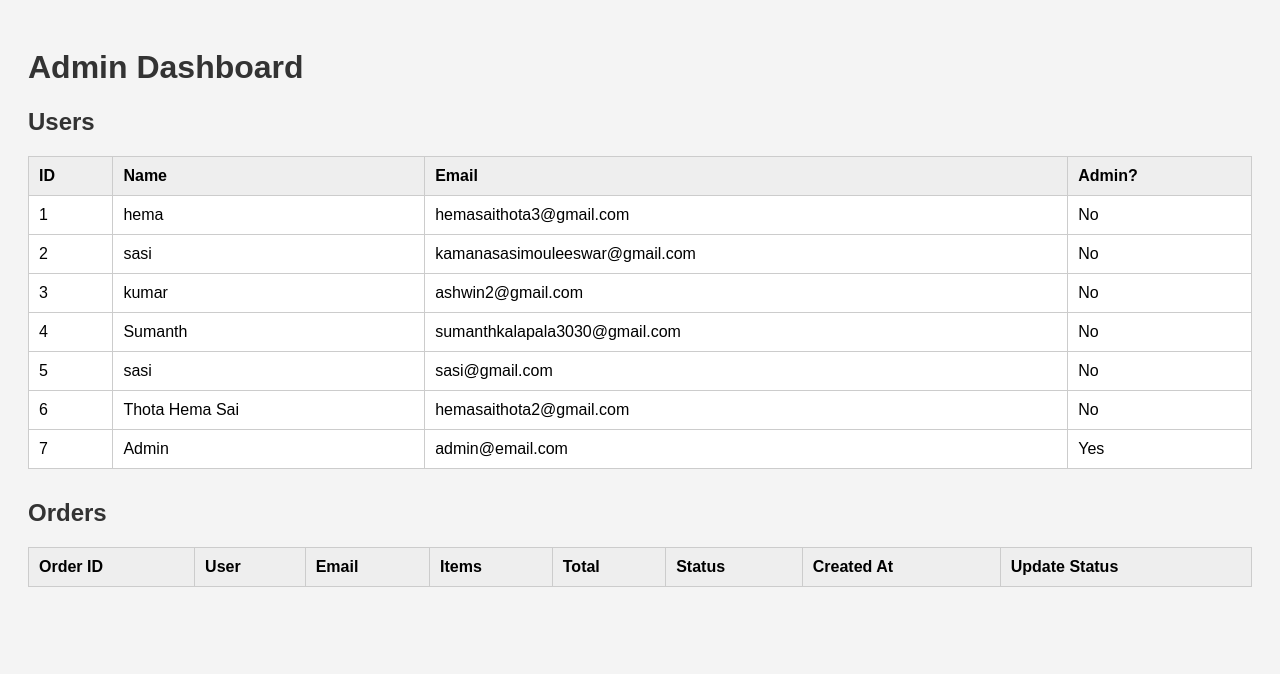
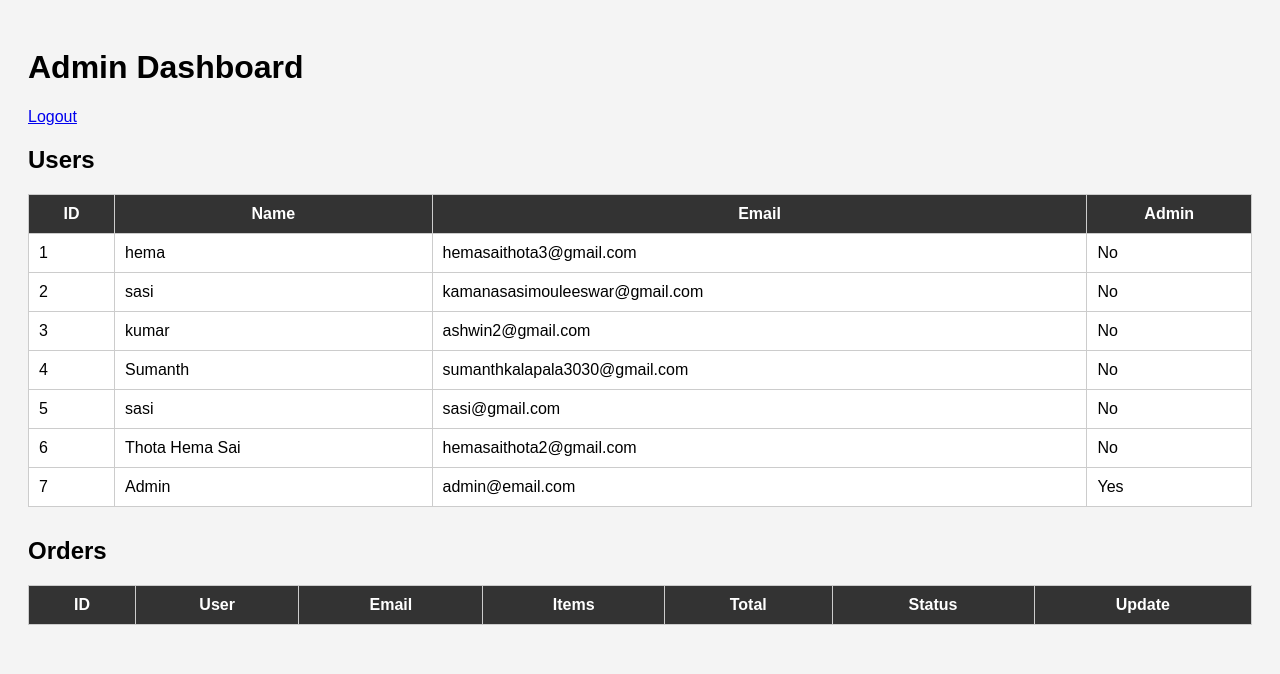
Before and after one commit to hemasaithota3-cmd/sample-web, a Flask app: page /admin in a window 1280 px wide. Shown: the top 674 px of the page. Run offline with Flask 3, Linux system fonts and the light colour scheme; a user stored in the database is signed in; data comes from the database, SQL or seed files in the repository; data that the repository does not hold is empty.

Commit message:
Update admin.html

```diff
--- a/templates/admin.html
+++ b/templates/admin.html
@@ -1,104 +1,130 @@
 <!DOCTYPE html>
-<html lang="en">
+<html>
 <head>
-    <meta charset="UTF-8">
+
 <title>Admin Dashboard</title>
+
 <style>
-        body {
-            font-family: Arial, sans-serif;
-            padding: 20px;
-            background: #f4f4f4;
+
+body{
+font-family:Arial;
+background:#f4f4f4;
+padding:20px;
 }
-        h1, h2 {
-            color: #333;
+
+table{
+width:100%;
+border-collapse:collapse;
+background:white;
+margin-bottom:30px;
 }
-        table {
-            border-collapse: collapse;
-            width: 100%;
-            margin-bottom: 30px;
-            background: #fff;
+
+th,td{
+padding:10px;
+border:1px solid #ccc;
 }
-        th, td {
-            border: 1px solid #ccc;
-            padding: 10px;
-            text-align: left;
+
+th{
+background:#333;
+color:white;
 }
-        th {
-            background: #eee;
+
+button{
+padding:6px 12px;
+background:#007bff;
+color:white;
+border:none;
+cursor:pointer;
 }
-        .btn {
-            padding: 5px 10px;
-            background: #007BFF;
-            color: white;
-            border: none;
-            cursor: pointer;
-            border-radius: 3px;
-        }
-        .btn:hover {
-            background: #0056b3;
-        }
-        form {
-            display: inline;
-        }
+
 </style>
+
 </head>
+
 <body>
+
 <h1>Admin Dashboard</h1>
 
-    <!-- USERS TABLE -->
+<a href="/logout">Logout</a>
+
 <h2>Users</h2>
+
 <table>
+
 <tr>
 <th>ID</th>
 <th>Name</th>
 <th>Email</th>
-            <th>Admin?</th>
+<th>Admin</th>
 </tr>
+
 {% for user in users %}
+
 <tr>
-            <td>{{ user[0] }}</td>
-            <td>{{ user[1] }}</td>
-            <td>{{ user[2] }}</td>
-            <td>{{ 'Yes' if user[3] == 1 else 'No' }}</td>
+
+<td>{{user[0]}}</td>
+<td>{{user[1]}}</td>
+<td>{{user[2]}}</td>
+<td>{{ "Yes" if user[3]==1 else "No" }}</td>
+
 </tr>
+
 {% endfor %}
+
 </table>
 
-    <!-- ORDERS TABLE -->
+
 <h2>Orders</h2>
+
 <table>
+
 <tr>
-            <th>Order ID</th>
+
+<th>ID</th>
 <th>User</th>
 <th>Email</th>
 <th>Items</th>
 <th>Total</th>
 <th>Status</th>
-            <th>Created At</th>
-            <th>Update Status</th>
+<th>Update</th>
+
 </tr>
+
 {% for order in orders %}
+
 <tr>
-            <td>{{ order[0] }}</td>
-            <td>{{ order[1] }}</td>
-            <td>{{ order[2] }}</td>
-            <td>{{ order[3] }}</td>
-            <td>{{ order[4] }}</td>
-            <td>{{ order[5] }}</td>
-            <td>{{ order[6] }}</td>
+
+<td>{{order[0]}}</td>
+<td>{{order[1]}}</td>
+<td>{{order[2]}}</td>
+<td>{{order[3]}}</td>
+<td>{{order[4]}}</td>
+<td>{{order[5]}}</td>
+
 <td>
-                <form method="POST" action="/update_status/{{ order[0] }}">
+
+<form method="POST" action="/update_status/{{order[0]}}">
+
 <select name="status">
-                        <option value="Pending" {% if order[5]=='Pending' %}selected{% endif %}>Pending</option>
-                        <option value="Processing" {% if order[5]=='Processing' %}selected{% endif %}>Processing</option>
-                        <option value="Completed" {% if order[5]=='Completed' %}selected{% endif %}>Completed</option>
-                        <option value="Cancelled" {% if order[5]=='Cancelled' %}selected{% endif %}>Cancelled</option>
+
+<option value="Pending">Pending</option>
+<option value="Processing">Processing</option>
+<option value="Completed">Completed</option>
+<option value="Cancelled">Cancelled</option>
+
 </select>
-                    <button class="btn" type="submit">Update</button>
+
+<button type="submit">Update</button>
+
 </form>
+
 </td>
+
 </tr>
+
 {% endfor %}
+
 </table>
+
 </body>
 </html>
```
Lines whose indentation alone changed are shown as unchanged.
